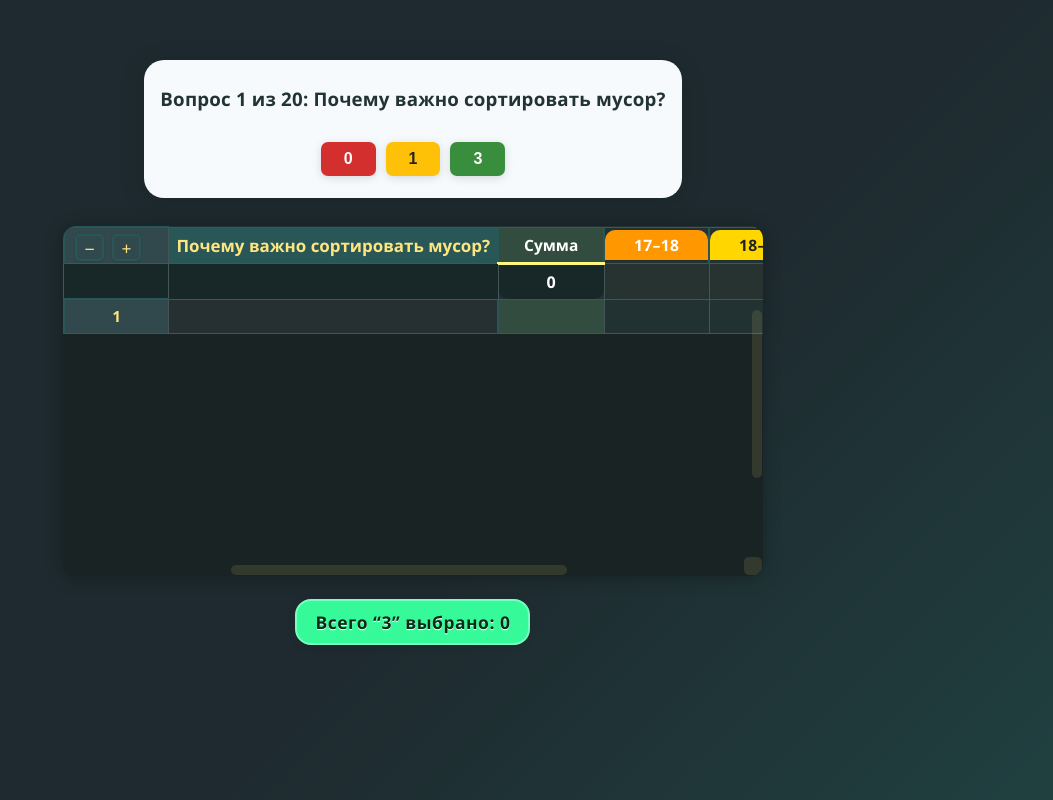
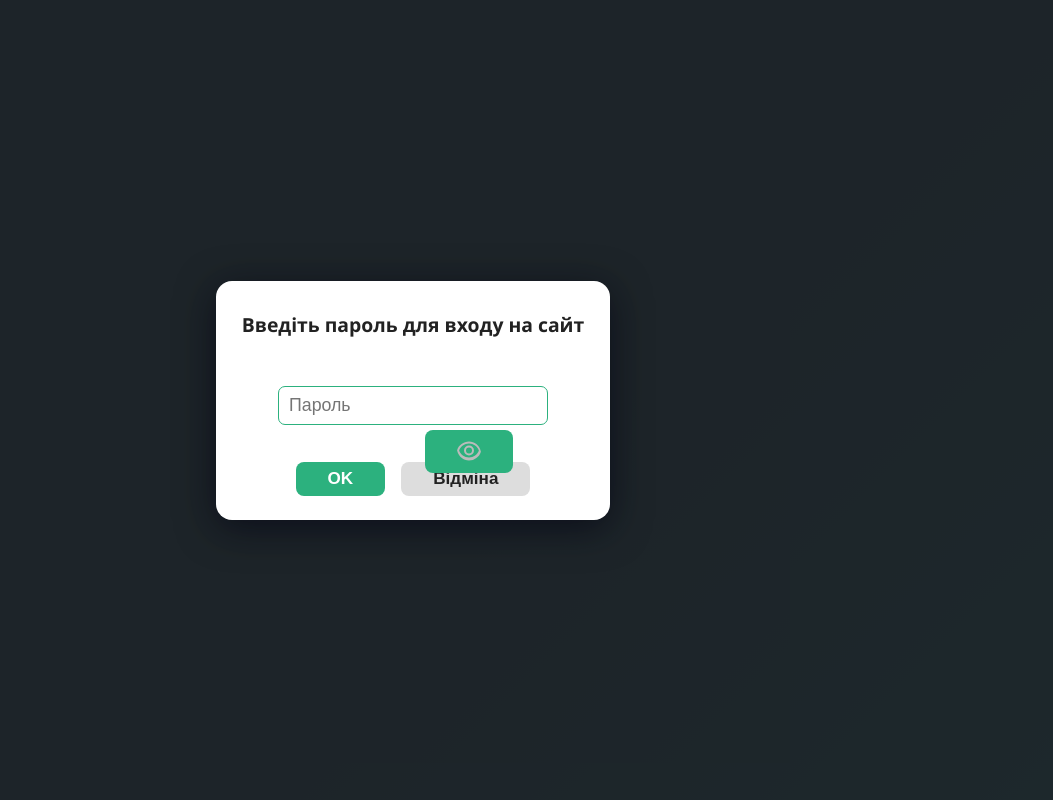
Before and after one commit to LizaDemenkova/LizaGames, a plain HTML site: page index.html in a window 1280 px wide. Shown: the whole page, without its empty margins (227-1280 px from the left). Drawn offline with Linux system fonts and the light colour scheme.

Commit message:
Add files via upload

```diff
--- a/index.html
+++ b/index.html
@@ -1,8 +1,8 @@
 <!DOCTYPE html>
-<html lang="ru">
+<html lang="uk">
 <head>
   <meta charset="UTF-8" />
-  <title>Квиз-эксель: всегда видны все ответы и скролл</title>
+  <title>Квіз-екcель</title>
   <style>
     body {
       background: linear-gradient(135deg, #1e2a2f 60%, #204040 100%);
@@ -22,6 +22,42 @@
       width: 100%;
       max-width: 98vw;
     }
+    #main.hide { display: none; }
+    #pw-modal-bg {
+      position: fixed; left: 0; top: 0; width: 100vw; height: 100vh;
+      background: rgba(30,35,40,0.83); z-index: 99; display: flex; align-items: center; justify-content: center;
+    }
+    #pw-modal {
+      background: #fff; color: #222; border-radius: 16px; box-shadow: 0 8px 38px #0019; min-width: 340px; max-width: 92vw;
+      padding: 30px 26px 24px 26px; display: flex; flex-direction: column; align-items: center;
+    }
+    #pw-modal h2 { margin: 0 0 18px 0; font-size: 1.21em; }
+    #pw-modal label { margin-bottom: 16px; display: block; font-size: 1em; }
+    #pw-modal input[type=password], #pw-modal input[type=text] {
+      width: 220px; font-size: 1.11em; padding: 8px 38px 8px 10px; border-radius: 7px; border: 1.6px solid #ddd;
+      margin-bottom: 15px; outline: none; transition: border .17s;
+    }
+    #pw-modal input[type=password]:focus, #pw-modal input[type=text]:focus { border: 1.6px solid #2cb17e; }
+    #pw-modal .pw-btns { display: flex; gap: 16px; margin-top: 6px; }
+    #pw-modal button {
+      padding: 7px 32px; border-radius: 8px; font-size: 1.07em; background: #2cb17e; color: #fff;
+      border: none; cursor: pointer; font-weight: 600; transition: background .14s;
+    }
+    #pw-modal button:hover { background: #229167; }
+    #pw-modal .cancel-btn {
+      background: #ddd; color: #222;
+    }
+    #pw-modal .cancel-btn:hover { background: #bbb; }
+    #pw-modal .pw-error {
+      color: #d32f2f; font-size: 0.99em; margin-bottom: 8px; text-align: center; min-height: 22px;
+    }
+    #pw-eye-btn {
+      position: absolute;
+      right: 35px; top: 44px;
+      border: none; background: none; cursor: pointer; padding: 0; z-index: 3;
+    }
+    #pw-eye-btn svg { width: 24px; height: 24px; fill: #8bc34a; }
+    #pw-eye-btn.hide svg { fill: #bbb; }
     .quiz-box {
       background: #f7fafc;
       color: #233;
@@ -58,7 +94,6 @@
       height: 350px;
       transition: box-shadow .23s;
     }
-    /* Ресайзеры: прямоугольные */
     .resize-rect {
       position: absolute;
       background: #ffe57f66;
@@ -146,47 +181,161 @@
   </style>
 </head>
 <body>
-  <div id="main">
+<script>
+  // --- Паролі: кожен діє 1 хвилину з моменту першого застосування ---
+  const PASSWORDS = [
+    { key: 'pw1', value: 'parol2024' },
+    { key: 'pw2', value: 'kviz2024' },
+    { key: 'pw3', value: 'ekolog2024' }
+  ];
+  const VALID_MS = 60 * 1000; // 1 хвилина
+
+  // Очищаем просроченные пароли при загрузке страницы
+  function clearExpiredPasswords() {
+    let access = localStorage.getItem('quiz_access');
+    if (!access) return;
+    access = JSON.parse(access);
+    let now = Date.now();
+    let changed = false;
+    for (let pass of PASSWORDS) {
+      let ts = access[pass.key];
+      if (ts && now - ts > VALID_MS) {
+        delete access[pass.key];
+        changed = true;
+      }
+    }
+    if (changed) localStorage.setItem('quiz_access', JSON.stringify(access));
+  }
+
+  function showPwModal() {
+    return new Promise((resolve, reject) => {
+      const modalBg = document.createElement('div');
+      modalBg.id = 'pw-modal-bg';
+      modalBg.innerHTML = `
+        <form id="pw-modal" autocomplete="off" style="position:relative">
+          <h2>Введіть пароль для входу на сайт</h2>
+          <div class="pw-error" id="pw-error"></div>
+          <label style="position:relative; display:block;">
+            <input id="pw-input" type="password" autocomplete="current-password" maxlength="40" placeholder="Пароль" required />
+            <button id="pw-eye-btn" tabindex="-1" type="button" class="hide" aria-label="Показати пароль">
+              <svg viewBox="0 0 24 24"><path d="M12 4.5C6.477 4.5 1.708 8.096.173 13.016c-.081.264-.081.551 0 .815C1.708 19.904 6.477 23.5 12 23.5s10.292-3.596 11.827-8.516c.081-.264.081-.551 0-.815C22.292 8.096 17.523 4.5 12 4.5zm0 16c-4.6 0-8.478-2.905-9.876-7C3.522 9.405 7.4 6.5 12 6.5s8.478 2.905 9.876 7c-1.398 4.095-5.276 7-9.876 7zm0-12a5 5 0 100 10 5 5 0 000-10zm0 8a3 3 0 110-6 3 3 0 010 6z"/></svg>
+            </button>
+          </label>
+          <div class="pw-btns">
+            <button type="submit">OK</button>
+            <button type="button" class="cancel-btn">Відміна</button>
+          </div>
+        </form>`;
+      document.body.appendChild(modalBg);
+
+      const input = document.getElementById('pw-input');
+      const error = document.getElementById('pw-error');
+      const eyeBtn = document.getElementById('pw-eye-btn');
+      let pwVisible = false;
+      eyeBtn.onclick = (e) => {
+        e.preventDefault();
+        pwVisible = !pwVisible;
+        input.type = pwVisible ? 'text' : 'password';
+        eyeBtn.classList.toggle('hide', !pwVisible);
+      };
+
+      input.focus();
+
+      modalBg.querySelector('form').onsubmit = (e) => {
+        e.preventDefault();
+        const pass = input.value.trim();
+        let matched = PASSWORDS.find(p => p.value === pass);
+        if (matched) {
+          // Ставимо таймстемп тільки для цього пароля
+          let obj = localStorage.getItem('quiz_access');
+          obj = obj ? JSON.parse(obj) : {};
+          if (!obj[matched.key]) obj[matched.key] = Date.now();
+          localStorage.setItem('quiz_access', JSON.stringify(obj));
+          document.body.removeChild(modalBg);
+          resolve(matched.key);
+        } else {
+          error.textContent = 'Невірний пароль!';
+        }
+      };
+      modalBg.querySelector('.cancel-btn').onclick = () => {
+        document.body.removeChild(modalBg);
+        reject();
+      };
+    });
+  }
+
+  async function passwordCheck() {
+    clearExpiredPasswords();
+    let access = localStorage.getItem('quiz_access');
+    let usedKey = null, ok = false;
+    if (access) {
+      access = JSON.parse(access);
+      let now = Date.now();
+      for (let pass of PASSWORDS) {
+        let ts = access[pass.key];
+        if (ts && now - ts < VALID_MS) {
+          ok = true;
+          usedKey = pass.key;
+          break;
+        }
+      }
+    }
+    if (!ok) {
+      try {
+        usedKey = await showPwModal();
+        // Сразу очищаем просроченные после ввода!
+        clearExpiredPasswords();
+      } catch {
+        document.body.innerHTML = "";
+        throw "Canceled";
+      }
+    }
+    document.getElementById('main').classList.remove('hide');
+  }
+</script>
+<div id="main" class="hide">
   <div class="quiz-box" id="quiz-area">
     <div id="question"></div>
     <div id="choices"></div>
   </div>
   <div class="table-wrap" id="tableWrap">
-      <!-- Ресайзеры-прямоугольники -->
     <div class="resize-rect r" id="resizeR"></div>
     <div class="resize-rect b" id="resizeB"></div>
     <div class="resize-rect br" id="resizeBR"></div>
-      <!-- Кнопки + и - -->
     <div class="table-controls">
-        <div class="mini-btn" onclick="resizeTable(-1)" title="Уменьшить контент">−</div>
-        <div class="mini-btn" onclick="resizeTable(1)"  title="Увеличить контент">+</div>
+      <div class="mini-btn" onclick="resizeTable(-1)" title="Зменшити контент">−</div>
+      <div class="mini-btn" onclick="resizeTable(1)"  title="Збільшити контент">+</div>
     </div>
     <div id="excel-table"></div>
   </div>
   <div id="three-counter"></div>
 </div>
 <script>
+passwordCheck().then(startQuiz);
+
+function startQuiz() {
+  // ---- ВЕСЬ КОД КВІЗА ----
   const questions = [
-      "Почему важно сортировать мусор?",
-      "Зачем экономить воду дома?",
-      "Что такое повторное использование вещей?",
-      "Как уменьшить загрязнение воздуха?",
-      "Почему нужно сажать деревья?",
-      "В чем польза общественного транспорта для экологии?",
-      "Почему важно экономить электричество?",
-      "Как пластиковые отходы вредят природе?",
-      "Что такое органические продукты?",
-      "Как уменьшить свой углеродный след?",
-      "Что значит устойчивое потребление?",
-      "Почему важно поддерживать биоразнообразие?",
-      "Как можно сократить потребление пластика?",
-      "Зачем использовать многоразовые сумки?",
-      "Что такое компостирование?",
-      "Как защищать редкие виды животных?",
-      "Почему важно сохранять леса?",
-      "Что такое возобновляемая энергия?",
-      "Как влияет выброс CO2 на климат?",
-      "Зачем участвовать в экологических акциях?"
+    "Чому важливо сортувати сміття?",
+    "Навіщо економити воду вдома?",
+    "Що таке повторне використання речей?",
+    "Як зменшити забруднення повітря?",
+    "Чому треба саджати дерева?",
+    "Яка користь громадського транспорту для екології?",
+    "Чому важливо економити електроенергію?",
+    "Як пластикові відходи шкодять природі?",
+    "Що таке органічні продукти?",
+    "Як зменшити свій вуглецевий слід?",
+    "Що означає стале споживання?",
+    "Чому важливо підтримувати біорізноманіття?",
+    "Як можна скоротити споживання пластику?",
+    "Навіщо використовувати багаторазові сумки?",
+    "Що таке компостування?",
+    "Як захищати рідкісні види тварин?",
+    "Чому важливо зберігати ліси?",
+    "Що таке відновлювана енергія?",
+    "Як впливає викид CO2 на клімат?",
+    "Навіщо брати участь в екологічних акціях?"
   ];
   const numRows = questions.length;
   let answers = Array(numRows).fill(null);
@@ -212,9 +361,9 @@
     typing();
   }
 
-    function showQuestion() {
+  window.showQuestion = function() {
     if (currentQuestion < questions.length) {
-        document.getElementById('question').innerText = `Вопрос ${currentQuestion+1} из 20: ${questions[currentQuestion]}`;
+      document.getElementById('question').innerText = `Питання ${currentQuestion+1} з 20: ${questions[currentQuestion]}`;
       document.getElementById('choices').style.opacity = 1;
       document.getElementById('choices').innerHTML = `
         <button class="btn red"    onclick="submitAnswer(0)">0</button>
@@ -227,7 +376,7 @@
     updateTable(true);
   }
 
-    function submitAnswer(val) {
+  window.submitAnswer = function(val) {
     document.getElementById('choices').style.opacity = 0;
     answers[currentQuestion] = val;
     setTimeout(() => {
@@ -253,8 +402,7 @@
     return -1;
   }
 
-    // ВАЖНО: отображаем все вопросы и все ответы, но fade-in для новых!
-    function updateTable(withAnimation = false) {
+  window.updateTable = function(withAnimation = false) {
     const N = Math.max(1, currentQuestion);
     let thFont = N > 9 ? "0.92em" : (N > 6 ? "0.99em" : "1.06em");
     let html = `<div class="scalable-table" id="scalableTable" style="font-size: ${tableScale}em;">`;
@@ -263,7 +411,7 @@
       let anim = (withAnimation && N > lastN && q === N-1) ? "new-cell" : "";
       html += `<th class="${anim}" style="font-size:${thFont}"><span id="header-q-${q}"></span></th>`;
     }
-      html += `<th class="sum-col">Сумма</th>`;
+    html += `<th class="sum-col">Сума</th>`;
     html += `<th class="color-sect"><div class="color-orange">17–18</div></th>`;
     html += `<th class="color-sect"><div class="color-yellow">18–25</div></th>`;
     html += `<th class="color-sect"><div class="color-green">25–30</div></th>`;
@@ -282,7 +430,7 @@
         : `<td class="sum-final empty"></td>`;
     }
     html += '</tr>';
-      // Строки-ответы: каждая строка только для уже отвеченных вопросов!
+    // Строки-ответы: только для уже отвеченных!
     for (let r = 0; r < N; r++) {
       let rowAnim = (withAnimation && N > lastN && r === N-1) ? "new-cell" : "";
       html += `<tr><td class="row-num ${rowAnim}">${r+1}</td>`;
@@ -316,19 +464,19 @@
     lastN = N;
   }
 
-    function updateCounter() {
+  window.updateCounter = function() {
     let count3 = answers.filter(x => x === 3).length;
     document.getElementById('three-counter').innerHTML =
-        `<div class="counter-box">Всего “3” выбрано: ${count3}</div>`;
+      `<div class="counter-box">Всього “3” вибрано: ${count3}</div>`;
   }
 
-    // Кнопки +/−: меняют масштаб контента (шрифт/отступы)
-    function resizeTable(delta) {
+  // Кнопки +/−: меняют масштаб
+  window.resizeTable = function(delta) {
     tableScale += delta * 0.09;
     if (tableScale < minScale) tableScale = minScale;
     if (tableScale > maxScale) tableScale = maxScale;
     updateTable(false);
-    }
+  };
 
   // Ресайзеры области
   const tableWrap = document.getElementById('tableWrap');
@@ -369,9 +517,10 @@
   window.addEventListener("mousemove", doResize);
   window.addEventListener("mouseup", stopResize);
 
-    // Показываем первый вопрос
+  // Запуск
   showQuestion();
   updateCounter();
+}
 </script>
 </body>
 </html>
```
Lines whose indentation alone changed are shown as unchanged.
